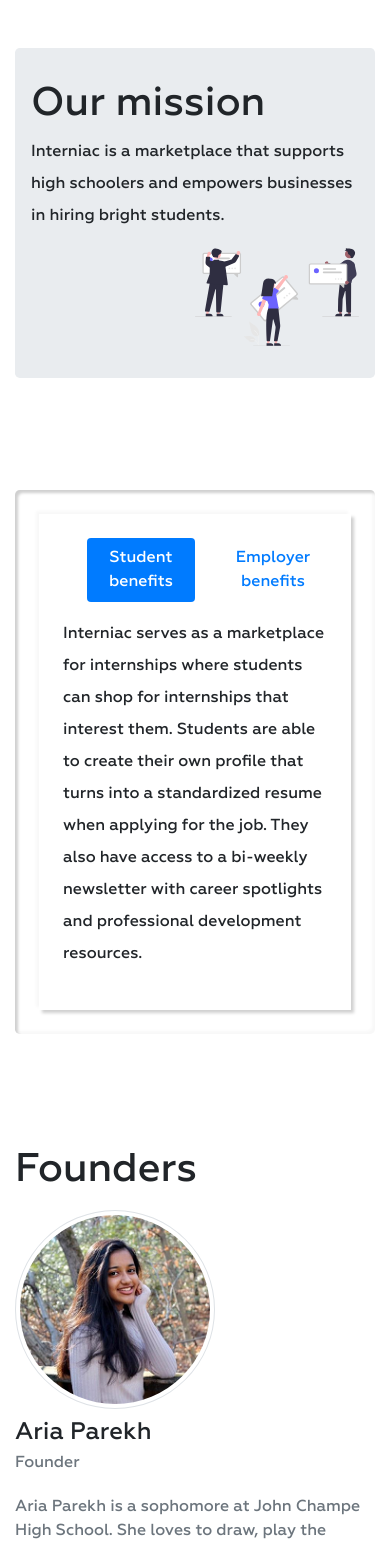
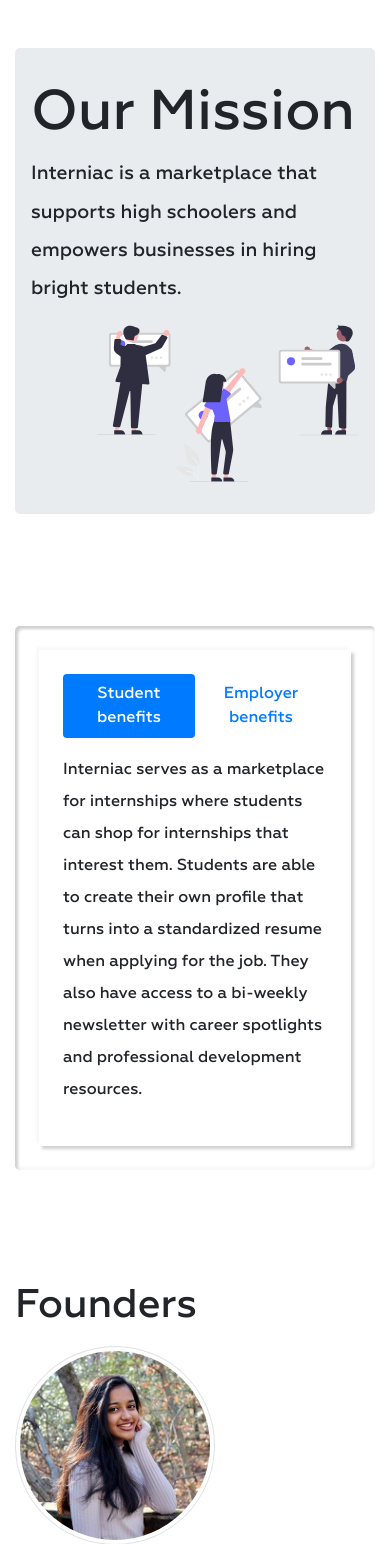
Before and after one commit to christianstefaniw/interniac-website, a Django app: page /aboutus/ in a window 390 px wide. Shown: the part 76-1620 px from the top of the page. Run offline with Django 3.2, Linux system fonts and the light colour scheme; some libraries are stand-ins or nearby versions.

Commit message:
tabs mobile fix

```diff
--- a/static/css/style.css
+++ b/static/css/style.css
@@ -478,7 +478,7 @@
 
 #offers {
     margin-top: 7rem;
-    background-color: white !important;
+    border-radius: 0.3rem;
 }
 
 /* END ABOUT TABS */
--- a/templates/aboutus/aboutus.html
+++ b/templates/aboutus/aboutus.html
@@ -65,30 +65,30 @@
             <section id="mission">
                 <div class="mt-5 jumbotron">
                     <div class="row">
-                        <div class="col-md-4">
-                            <h1>Our mission</h1>
-                            <p>Interniac is a marketplace that supports high schoolers and empowers businesses in hiring bright
+                        <div class="col-md-7">
+                            <h1 class="display-4">Our Mission</h1>
+                            <p style="font-size: 1.2rem">Interniac is a marketplace that supports high schoolers and empowers businesses in hiring bright
                                 students.</p>
                         </div>
-                        <div class="col-md-8">
-                            <img class="float-right" width="50%" src="{% static 'assets/images/work-chat.svg' %}"
+                        <div class="col-md-5">
+                            <img class="float-right" width="80%" src="{% static 'assets/images/work-chat.svg' %}"
                                  alt="work chat"/>
                         </div>
                     </div>
                 </div>
             </section>
 
-            <section id="offers" class="jumbotron inner-shadow p-4">
+            <section id="offers" class="inner-shadow p-4">
                 <div class="outer-shadow p-4">
                     <ul class="nav nav-pills mb-3 nav-justified" id="pills-tab" role="tablist">
-                  <li class="nav-item">
+                        <li class="nav-item m-auto">
                             <a class="nav-link active" id="pills-home-tab" data-toggle="pill"
                                href="#pills-students" role="tab" aria-controls="pills-home"
                                aria-selected="true">
                                 Student benefits
                             </a>
                         </li>
-                  <li class="nav-item">
+                        <li class="nav-item m-auto">
                             <a class="nav-link" id="pills-profile-tab" data-toggle="pill"
                                href="#pills-employers" role="tab" aria-controls="pills-profile"
                                aria-selected="false">
```
Also changed, not shown: home/models.py (+7 -0 lines), home/migrations/0005_event.py (added). Lines whose indentation alone changed are shown as unchanged.
